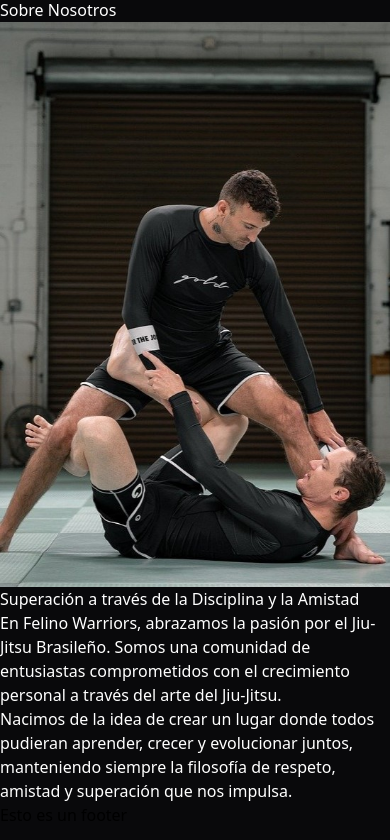
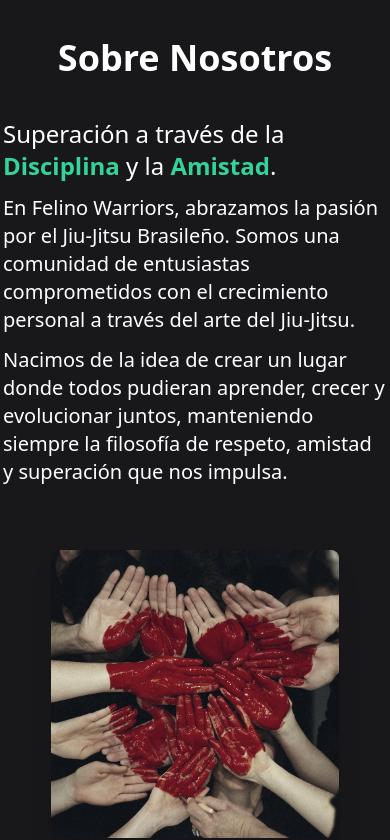
Before and after one commit to Cristaldo-Fiorela/Academia-JiuJitsu-JAVA, a React (Vite) app: page / in a window 390 px wide. Shown: the part 896-1736 px from the top of the page. Built offline with nearby package versions, Linux system fonts and the light colour scheme.

Commit message:
estilos de section sobre nosotros agregados, pendiente responsive

```diff
--- a/src/assets/components/SobreNosotros.jsx
+++ b/src/assets/components/SobreNosotros.jsx
@@ -1,23 +1,28 @@
 import BJJAcademia from '../images/bjj-8111394_1280.jpg'
+import BJJUnion from '../images/hands-1846428_1280.jpg'
 
 function SobreNosotros() {
     return (
         <>
-            <section className='text-white'>
-                <h3 className="">Sobre Nosotros</h3>
+            <section className='text-white flex flex-col items-center     bg-zinc-900 py-10'>
+                <h3 className="text-4xl font-bold">Sobre Nosotros</h3>
 
-                <div>
-                    <img src={ BJJAcademia } alt="hombres en combate de BJJ" />
-
-                    <section>
-                        <h3>Superación a través de la Disciplina y la Amistad</h3>
+                <div className='flex flex-wrap justify-center gap-16 py-10'>
+                    <section className='flex flex-col text-xl w-96 justify-center gap-3'>
+                        <h3 className='text-2xl' >Superación a través de la <span className='text-emerald-400 font-bold'>Disciplina</span> y la <span className='text-emerald-400 font-bold'>Amistad</span>.</h3>
                         <p>En Felino Warriors, abrazamos la pasión por el Jiu-Jitsu Brasileño. Somos una comunidad de entusiastas comprometidos con el crecimiento personal a través del arte del Jiu-Jitsu.</p>
                         <p>Nacimos de la idea de crear un lugar donde todos pudieran aprender, crecer y evolucionar juntos, manteniendo siempre la filosofía de respeto, amistad y superación que nos impulsa.</p>
                     </section>
+
+                    <img src={ BJJUnion } alt="hombres en combate de BJJ" className='w-72 rounded-lg filter drop-shadow-xl saturate-50 hover:saturate-100 transition duration-300' />
                 </div>
             </section>
+            <div class="transform h-20 -skew-y-2 origin-bottom-left inset-0 bg-zinc-900">
+            </div>
         </>
     )
     }
 
 export default SobreNosotros;
+
+//     <div class="absolute inset-0 bg-blue-500 clip-triangle"></div>
```
Also changed, not shown: src/assets/images/hands-1846428_1280.jpg (added).
